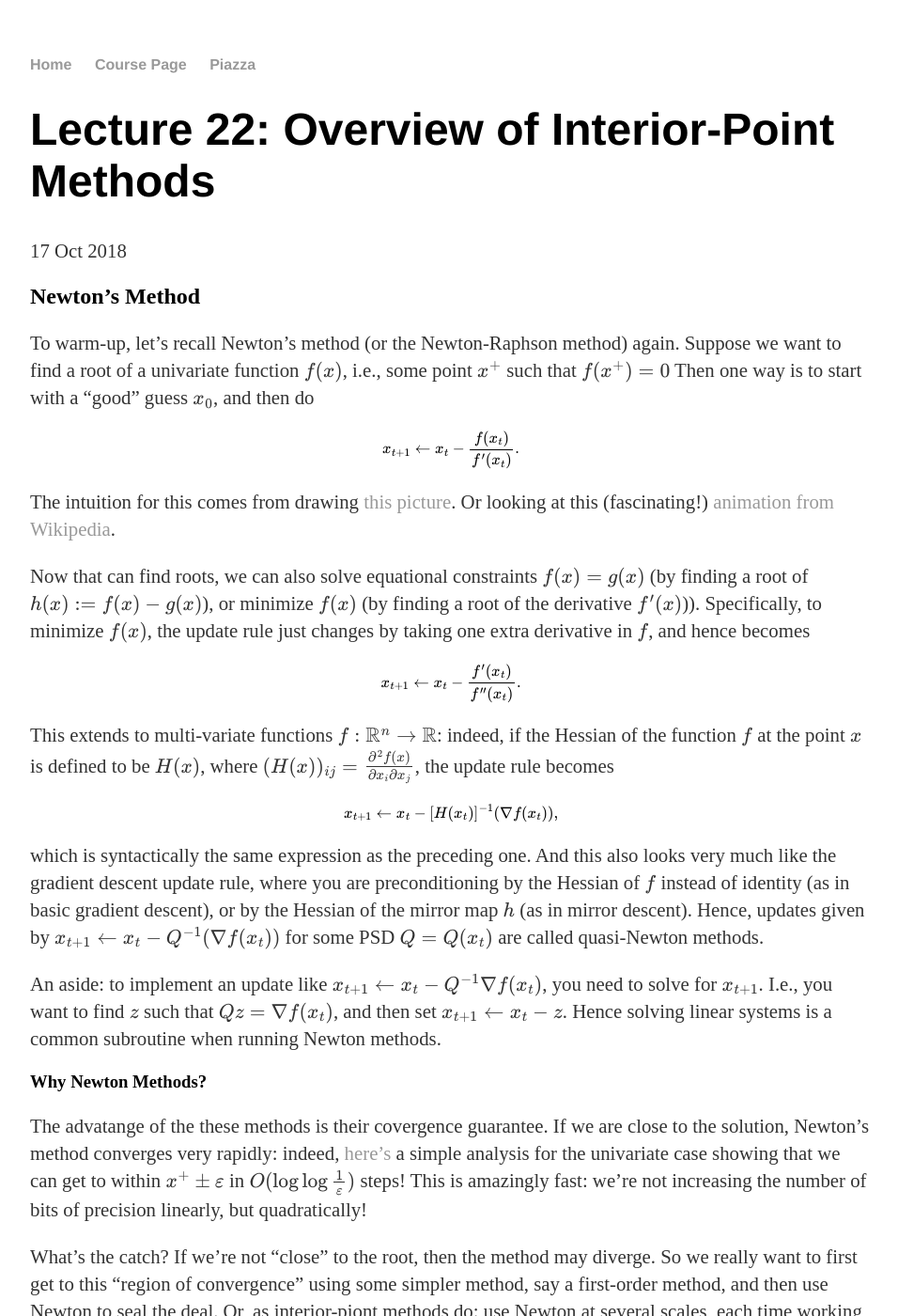
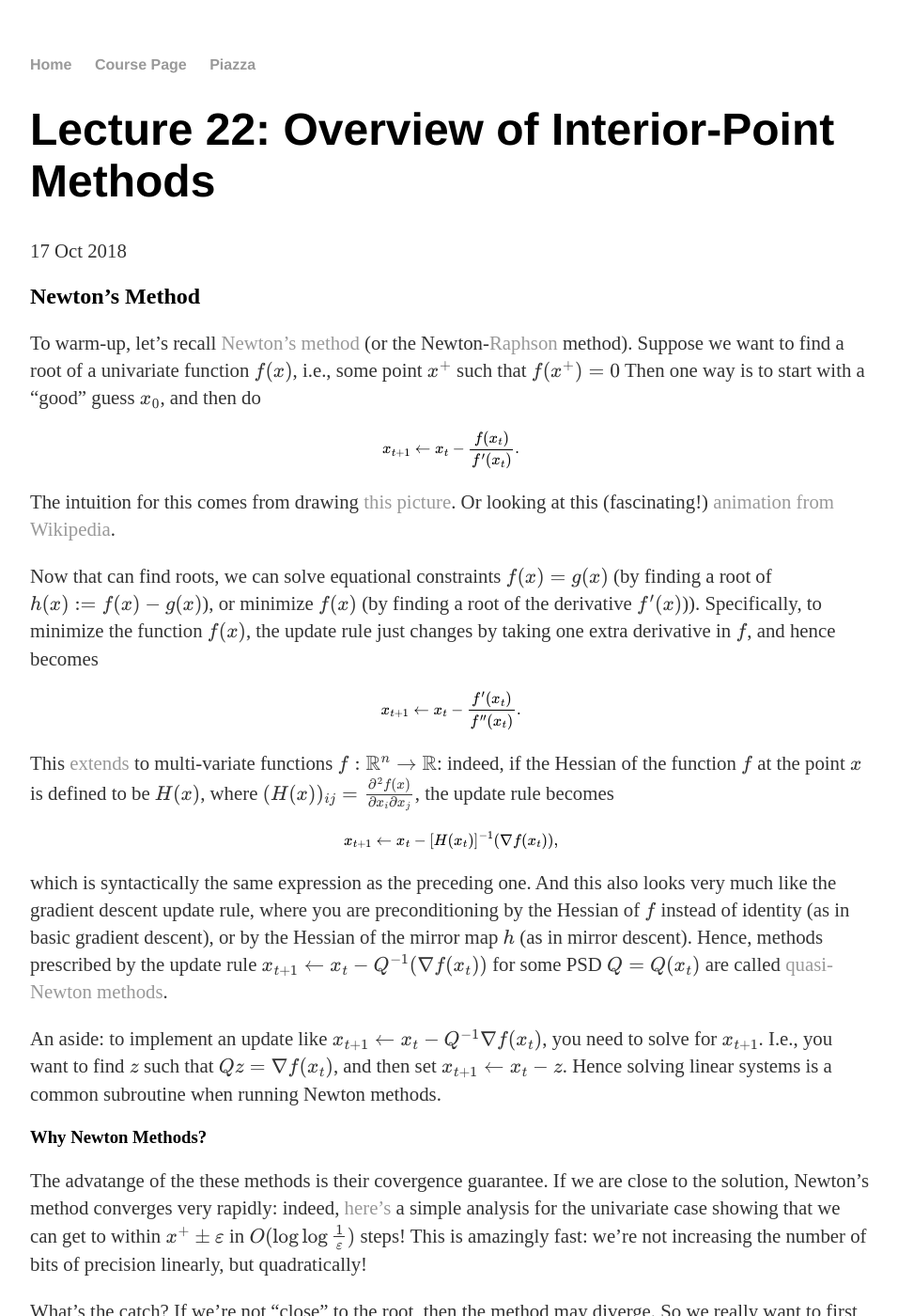
Before and after one commit to cmualgos/cmualgos.github.io, a Jekyll site: the page built from _posts/2018-10-17-interior-point-part-1.md, in a window 1280 px wide and 1400 px high. Shown: the whole window at 94% size, without its empty margins (160-1116 px from the left). Built offline with Jekyll 4.4.1, drawn with Linux system fonts in a browser that asks for light colours; formulas are drawn with MathJax 3; some of the changed text lies outside the part shown.

Commit message:
Int pt lecture

```diff
--- a/_posts/2018-10-17-interior-point-part-1.md
+++ b/_posts/2018-10-17-interior-point-part-1.md
@@ -7,8 +7,7 @@ use_math: true
 
 ## Newton's Method
 
-To warm-up, let's recall Newton's method (or the Newton-Raphson method)
-again. Suppose we want to find a root of a univariate function $f(x)$,
+To warm-up, let's recall [Newton's method](https://en.wikipedia.org/wiki/Newton%27s_method) (or the Newton-[Raphson](https://en.wikipedia.org/wiki/Joseph_Raphson) method). Suppose we want to find a root of a univariate function $f(x)$,
 i.e., some point $x^+$ such that $f(x^+) = 0$ Then one way is to start
 with a "good" guess $x_0$, and then do
 
@@ -17,15 +16,15 @@ $$ x_{t+1} \gets x_t - \frac{f(x_t)}{f'(x_t)}. $$
 The intuition for this comes from drawing [this picture](http://mathfaculty.fullerton.edu/mathews/n2003/newtonsmethod/Newton'sMethodProof/Images/Newton'sMethodProof_gr_17.gif). Or looking at
 this (fascinating!) [animation from Wikipedia](https://en.wikipedia.org/wiki/Newton%27s_method#/media/File:NewtonIteration_Ani.gif).
 
-Now that can find roots, we can also solve equational constraints $f(x)
-= g(x)$ (by finding a root of $h(x) := f(x) - g(x)$), or minimize $f(x)$
+Now that can find roots, we can solve equational constraints $f(x) =
+g(x)$ (by finding a root of $h(x) := f(x) - g(x)$), or minimize $f(x)$
 (by finding a root of the derivative $f'(x)$)). Specifically, to
-minimize $f(x)$, the update rule just changes by taking one extra
-derivative in $f$, and hence becomes
+minimize the function $f(x)$, the update rule just changes by taking one
+extra derivative in $f$, and hence becomes
 
 $$ x_{t+1} \gets x_t - \frac{f'(x_t)}{f''(x_t)}. $$
 
-This extends to multi-variate functions $f: \mathbb{R}^n \to
+This [extends](https://en.wikipedia.org/wiki/Newton%27s_method_in_optimization) to multi-variate functions $f: \mathbb{R}^n \to
 \mathbb{R}$: indeed, if the Hessian of the function $f$ at the point $x$
 is defined to be $H(x)$, where $(H(x))_{ij} = \frac{\partial^2
 f(x)}{\partial x_i \partial x_j}$, the update rule becomes
@@ -36,8 +35,8 @@ which is syntactically the same expression as the preceding one. And
 this also looks very much like the gradient descent update rule, where
 you are preconditioning by the Hessian of $f$ instead of identity (as in
 basic gradient descent), or by the Hessian of the mirror map $h$ (as in
-mirror descent). Hence, updates given by $x_{t+1} \gets x_t - Q^{-1}
-(\nabla f(x_t))$ for some PSD $Q = Q(x_t)$ are called quasi-Newton methods.
+mirror descent). Hence, methods prescribed by the update rule $x_{t+1} \gets x_t - Q^{-1}
+(\nabla f(x_t))$ for some PSD $Q = Q(x_t)$ are called [quasi-Newton methods](https://en.wikipedia.org/wiki/Quasi-Newton_method).
 
 An aside: to implement an update like $x_{t+1} \gets x_t - Q^{-1} \nabla
 f(x_t)$, you need to solve for $x_{t+1}$. I.e., you want to find $z$
@@ -174,7 +178,7 @@ minimizer, this translates to requiring that $|f''' (x)| \leq 2
 f'' (x)$. This has a resemblance to the definition of
 [self-concordance](https://en.wikipedia.org/wiki/Self-concordant_function),
 in case you've seen it before---self-concordance for a univariate
-function requires that $|f'''(x)| \leq 2 f''(x)^{3/2}$ (and for higher
+function requires that $|f''' (x)| \leq 2 f'' (x)^{3/2}$ (and for higher
 dimensions, this condition holds along every direction). Indeed, the two
 ideas are intimately connected: the latter is an affine invariant
 version of the former. For more details, see Chapter 4 of [Nesterov's
```
Also changed, not shown: other parts of _posts/2018-10-17-interior-point-part-1.md (+11 -6 lines).
